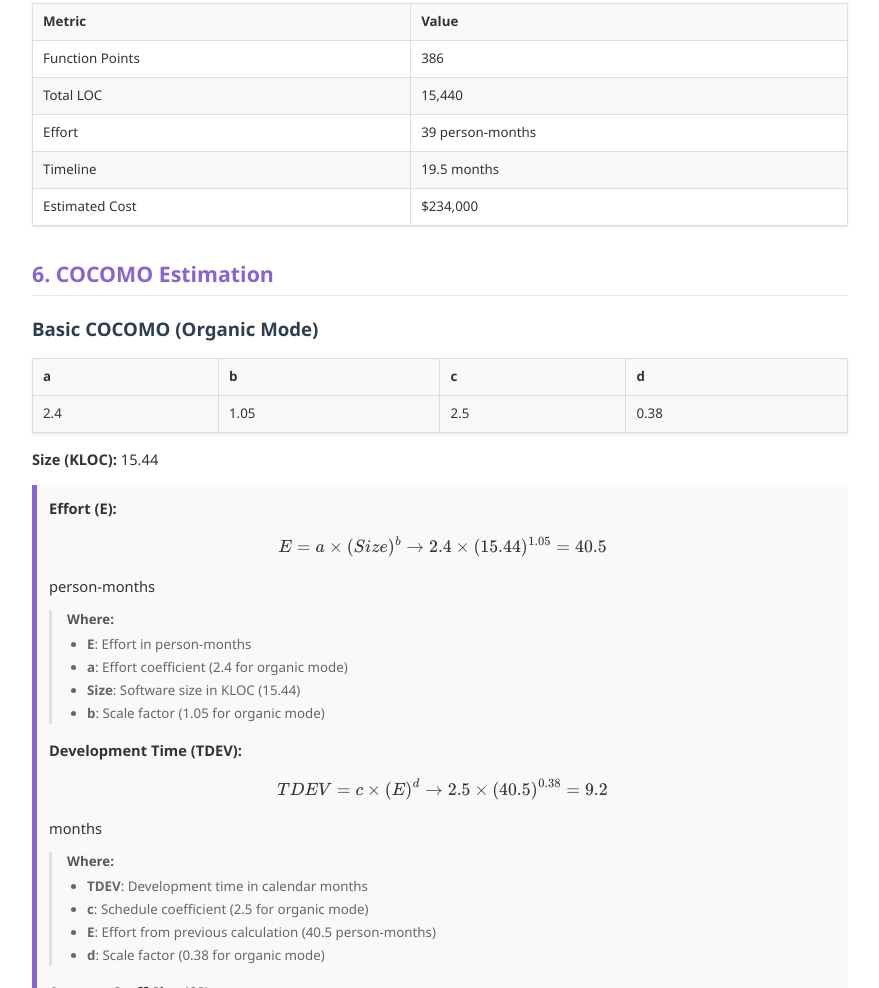
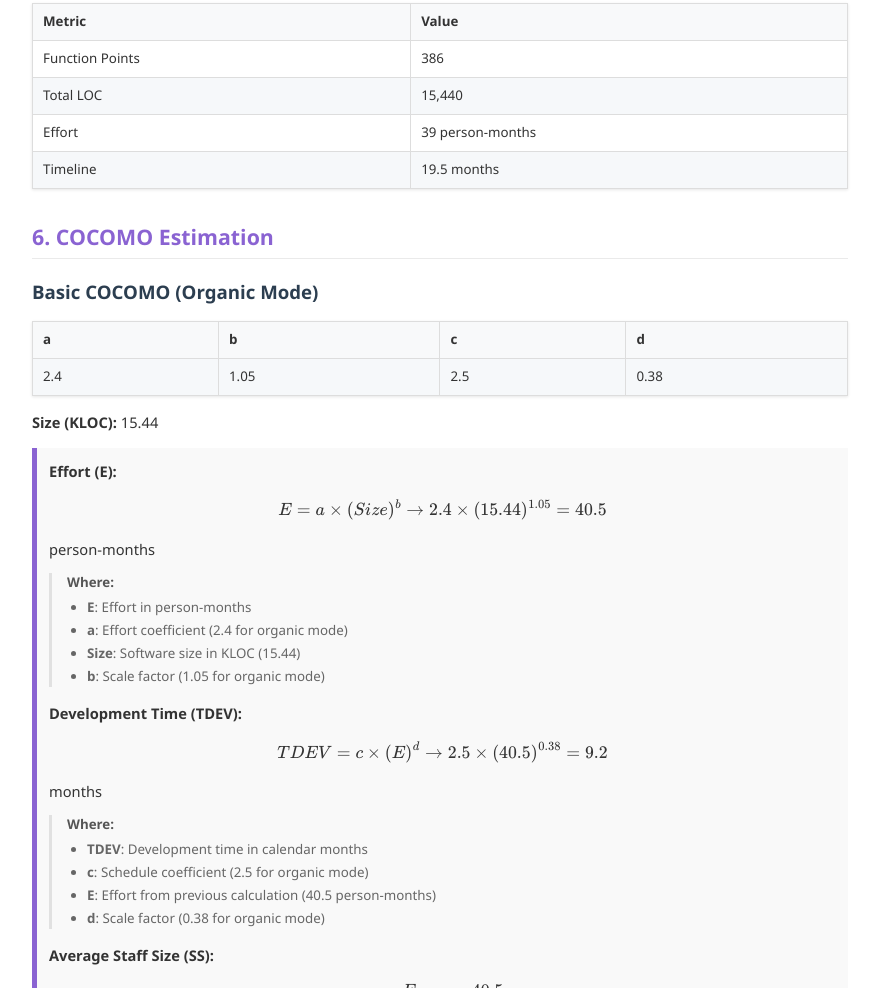
Before and after one commit to Omar7001-B/Listenify-Cost-Metrics-and-Estimation, a website: page project_report_enhanced.html in a window 1280 px wide. Shown: the part 4046-5034 px from the top of the page, without its empty margins (200-1079 px from the left). Drawn offline with nearby package versions, Linux system fonts and the light colour scheme.

Commit message:
[Update] Remove estimated cost from project report

```diff
--- a/project_report_enhanced.html
+++ b/project_report_enhanced.html
@@ -597,7 +597,6 @@
                 <tr><td>Total LOC</td><td>15,440</td></tr>
                 <tr><td>Effort</td><td>39 person-months</td></tr>
                 <tr><td>Timeline</td><td>19.5 months</td></tr>
-                <tr><td>Estimated Cost</td><td>$234,000</td></tr>
             </tbody>
         </table>
     </div>
```
